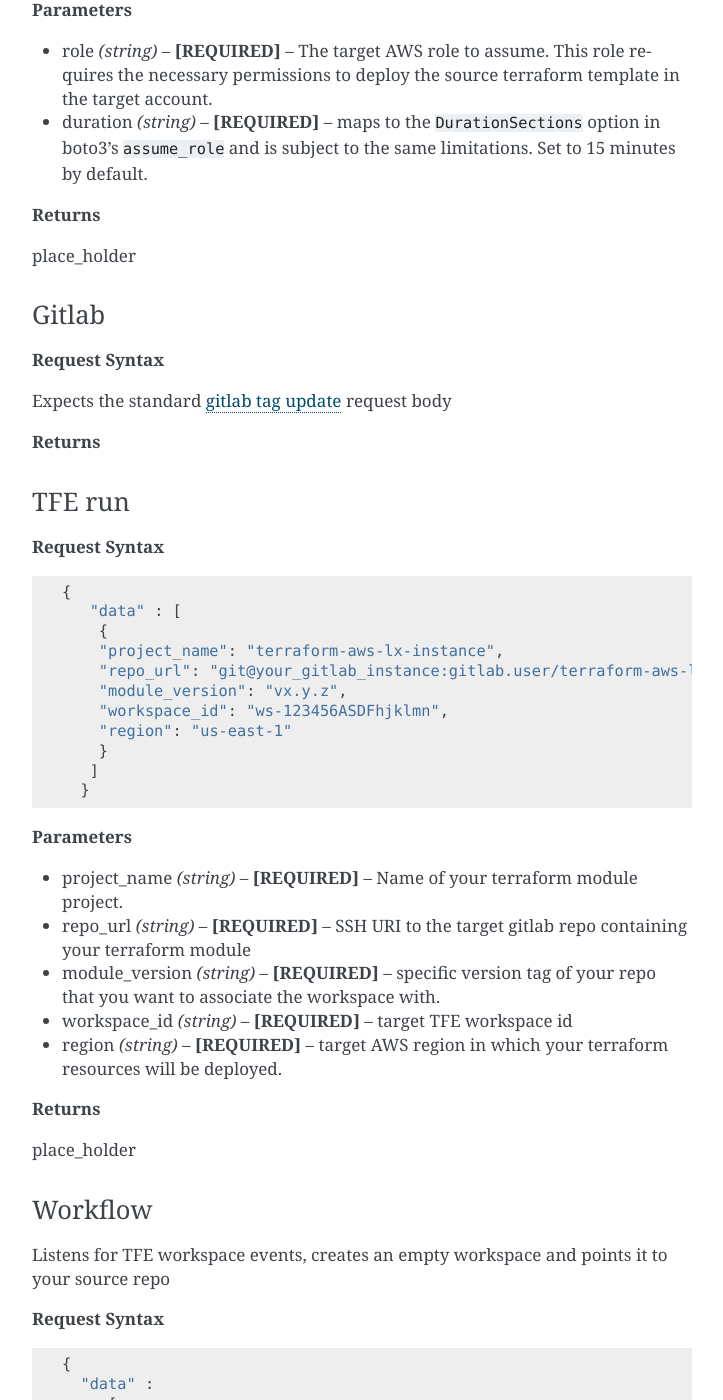
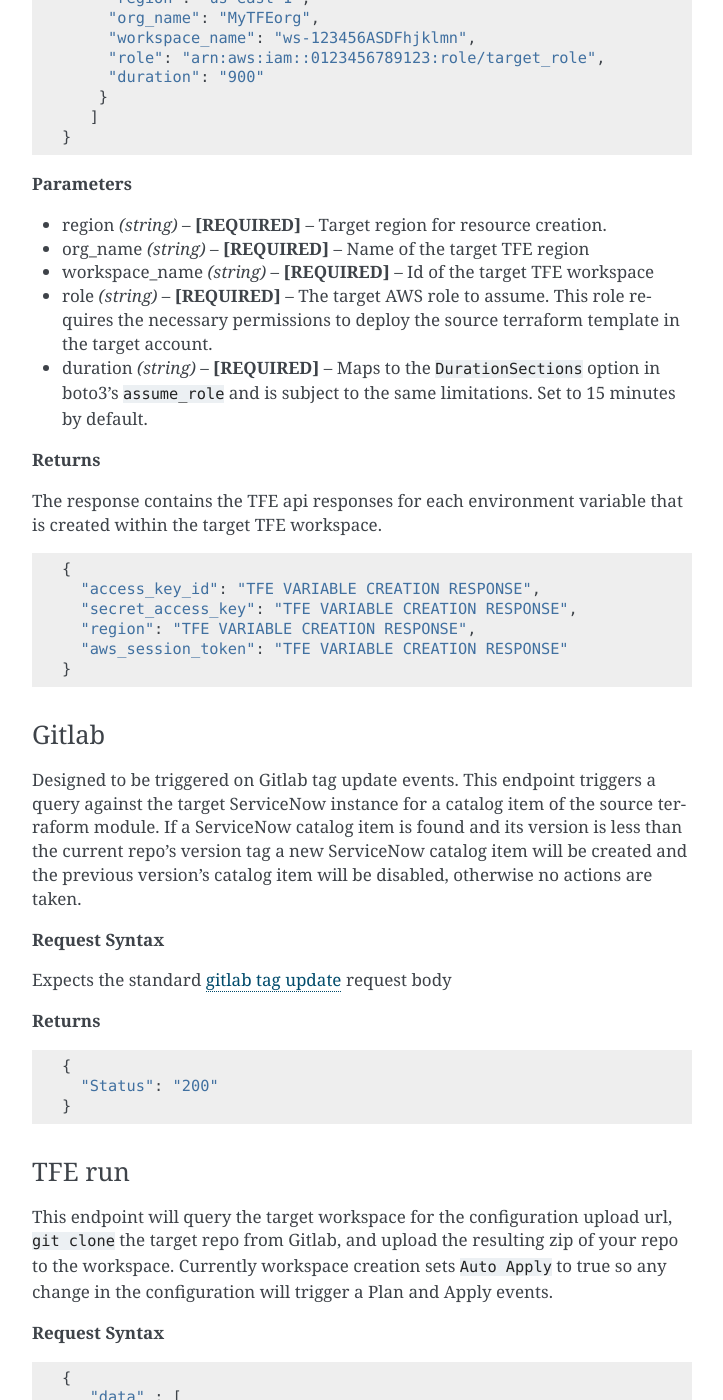
Before and after one commit to userhas404d/terrasnow-enterprise, a Sphinx documentation site: the page built from docs/api.md, in a window 1280 px wide and 1400 px high, scrolled down 949 px. Shown: the whole window, without its empty margins (388-1111 px from the left). Built offline with Sphinx 7.4.7, drawn with Linux system fonts in a browser that asks for light colours; some of the changed text lies outside the part shown.

Commit message:
update api call response information

````diff
--- a/docs/api.md
+++ b/docs/api.md
@@ -14,7 +14,12 @@
 
 ### Assume Role
 
-Listens for AWS assume role data, creates the required TFE credential env variables
+Listens for AWS assume role data, and creates the following TFE workspace environment variables:
+
+- AWS_ACCESS_KEY_ID
+- AWS_SECRET_ACCESS_KEY (created with `is_senative=True`)
+- AWS_DEFAULT_REGION
+- AWS_SESSION_TOKEN
 
 **Request Syntax**
 
@@ -22,6 +27,9 @@
 {
   "data": [
     {
+     "region": "us-east-1",
+     "org_name": "MyTFEorg",
+     "workspace_name": "ws-123456ASDFhjklmn",
      "role": "arn:aws:iam::0123456789123:role/target_role",
      "duration": "900"
     }
@@ -31,14 +39,28 @@
 
 **Parameters**
 
+- region *(string)* -- **[REQUIRED]** -- Target region for resource creation.
+- org_name *(string)* -- **[REQUIRED]** -- Name of the target TFE region
+- workspace_name *(string)* -- **[REQUIRED]** -- Id of the target TFE workspace
 - role *(string)* -- **[REQUIRED]** -- The target AWS role to assume. This role requires the necessary permissions to deploy the source terraform template in the target account.
-- duration *(string)* -- **[REQUIRED]** -- maps to the `DurationSections` option in boto3's `assume_role` and is subject to the same limitations. Set to 15 minutes by default.
+- duration *(string)* -- **[REQUIRED]** -- Maps to the `DurationSections` option in boto3's `assume_role` and is subject to the same limitations. Set to 15 minutes by default.
 
 **Returns**
 
-place_holder
+The response contains the TFE api responses for each environment variable that is created within the target TFE workspace.
+
+```
+{
+  "access_key_id": "TFE VARIABLE CREATION RESPONSE",
+  "secret_access_key": "TFE VARIABLE CREATION RESPONSE",
+  "region": "TFE VARIABLE CREATION RESPONSE",
+  "aws_session_token": "TFE VARIABLE CREATION RESPONSE"
+}
+```
 
 ### Gitlab
+
+Designed to be triggered on Gitlab tag update events. This endpoint triggers a query against the target ServiceNow instance for a catalog item of the source terraform module. If a ServiceNow catalog item is found and its version is less than the current repo's version tag a new ServiceNow catalog item will be created and the previous version's catalog item will be disabled, otherwise no actions are taken.
 
 **Request Syntax**
 
@@ -46,7 +68,15 @@
 
 **Returns**
 
+```
+{
+  "Status": "200"
+}
+```
+
 ### TFE run
+
+This endpoint will query the target workspace for the configuration upload url, `git clone` the target repo from Gitlab, and upload the resulting zip of your repo to the workspace. Currently workspace creation sets `Auto Apply` to true so any change in the configuration will trigger a Plan and Apply events.
 
 **Request Syntax**
 
@@ -74,11 +104,21 @@
 
 **Returns**
 
-place_holder
+If successful:
+
+```
+{
+  "Status": "SUCCESS"
+}
+```
+
+In the event of an error TerraSnow will return the response given by the TFE instance against it's call to
+`PUT https://archivist.terraform.io/v1/object/<UNIQUE OBJECT ID>`
+
 
 ### Workflow
 
-Listens for TFE workspace events, creates an empty workspace and points it to your source repo
+Listens for TFE workspace events, creates an empty TFE workspace and backs it with your source repo and version tag
 
 **Request Syntax**
 
@@ -103,10 +143,63 @@
 - region *(string)* -- **[REQUIRED]** -- target AWS region in which your terraform resources will be deployed
 - org_name *(string)* -- **[REQUIRED]** -- your TFE organization name
 - workspace_name *(string)* -- **[REQUIRED]** -- your TFE workspace name
-- repo_id *(string)* -- **[REQUIRED]** -- the id of your terrform module's repo
+- repo_id *(string)* -- **[REQUIRED]** -- the id of your terraform module's repo
 - repo_version *(string)* -- **[REQUIRED]** -- the target version tag of your module's repo
-- action *(string)* -- **[REQUIRED]** -- the desired action on your target workspace
+- action *(string)* -- **[REQUIRED]** -- the desired action on your target workspace, accepts CREATE or DELETE
 
 **Returns**
 
-place_holder
+TerraSnow simply passes back the response to the workspace creation api endpoint from the TFE instance.
+
+From the official TFE [workspace api documentation](https://www.terraform.io/docs/enterprise/api/workspaces.html):
+
+```
+{
+  "data": {
+    "id": "ws-SihZTyXKfNXUWuUa",
+    "type": "workspaces",
+    "attributes": {
+      "name": "workspace-2",
+      "environment": "default",
+      "auto-apply": false,
+      "locked": false,
+      "created-at": "2017-11-02T23:55:16.142Z",
+      "working-directory": null,
+      "terraform-version": "0.10.8",
+      "can-queue-destroy-plan": true,
+      "vcs-repo": {
+        "identifier": "skierkowski/terraform-test-proj",
+        "branch": "",
+        "oauth-token-id": "ot-hmAyP66qk2AMVdbJ",
+        "ingress-submodules": false
+      },
+      "permissions": {
+        "can-update": true,
+        "can-destroy": false,
+        "can-queue-destroy": false,
+        "can-queue-run": false,
+        "can-update-variable": false,
+        "can-lock": false,
+        "can-read-settings": true
+      }
+    },
+    "relationships": {
+      "organization": {
+        "data": {
+          "id": "my-organization",
+          "type": "organizations"
+        }
+      },
+      "ssh-key": {
+        "data": null
+      },
+      "latest-run": {
+        "data": null
+      }
+    },
+    "links": {
+      "self": "/api/v2/organizations/my-organization/workspaces/workspace-2"
+    }
+  }
+}
+```
````
